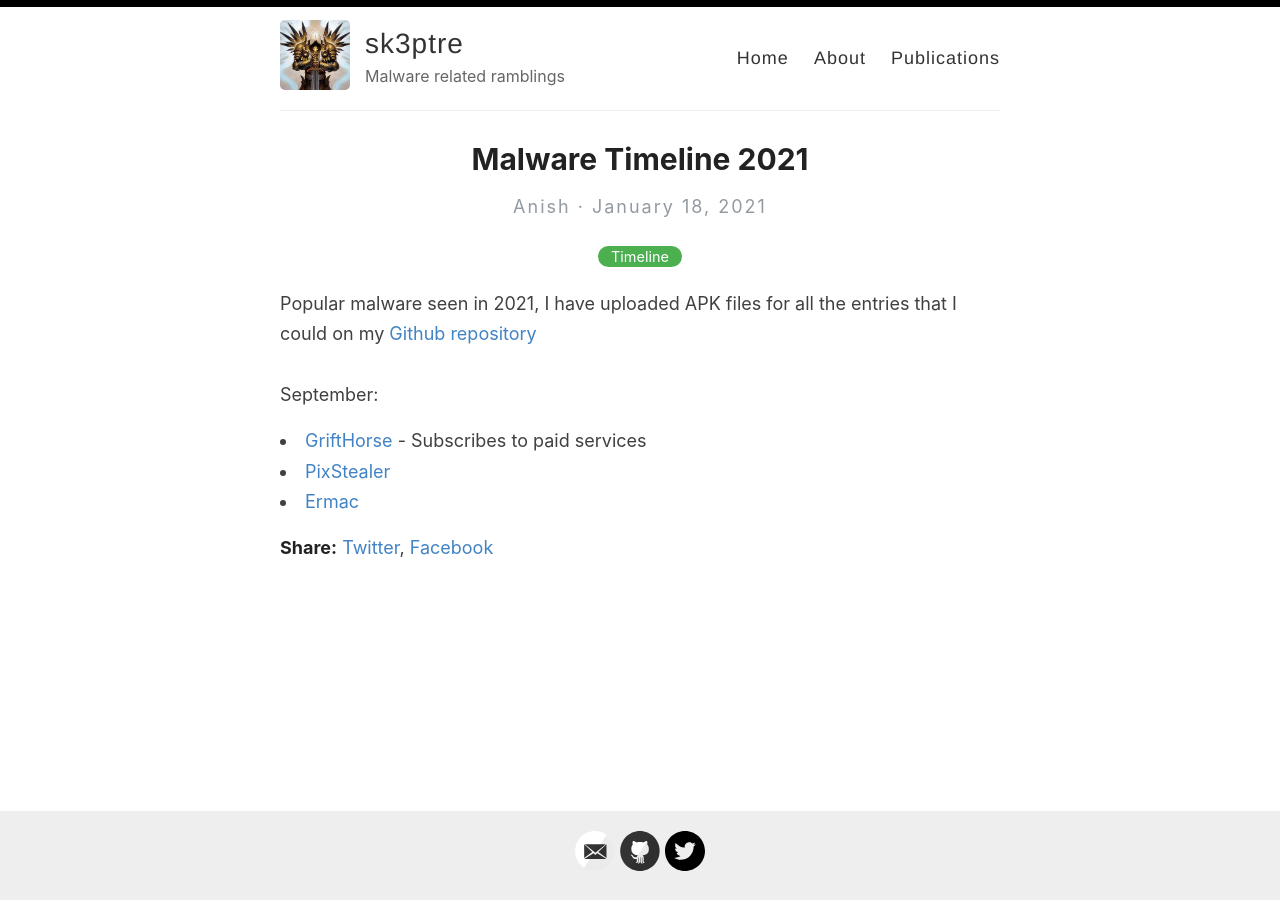
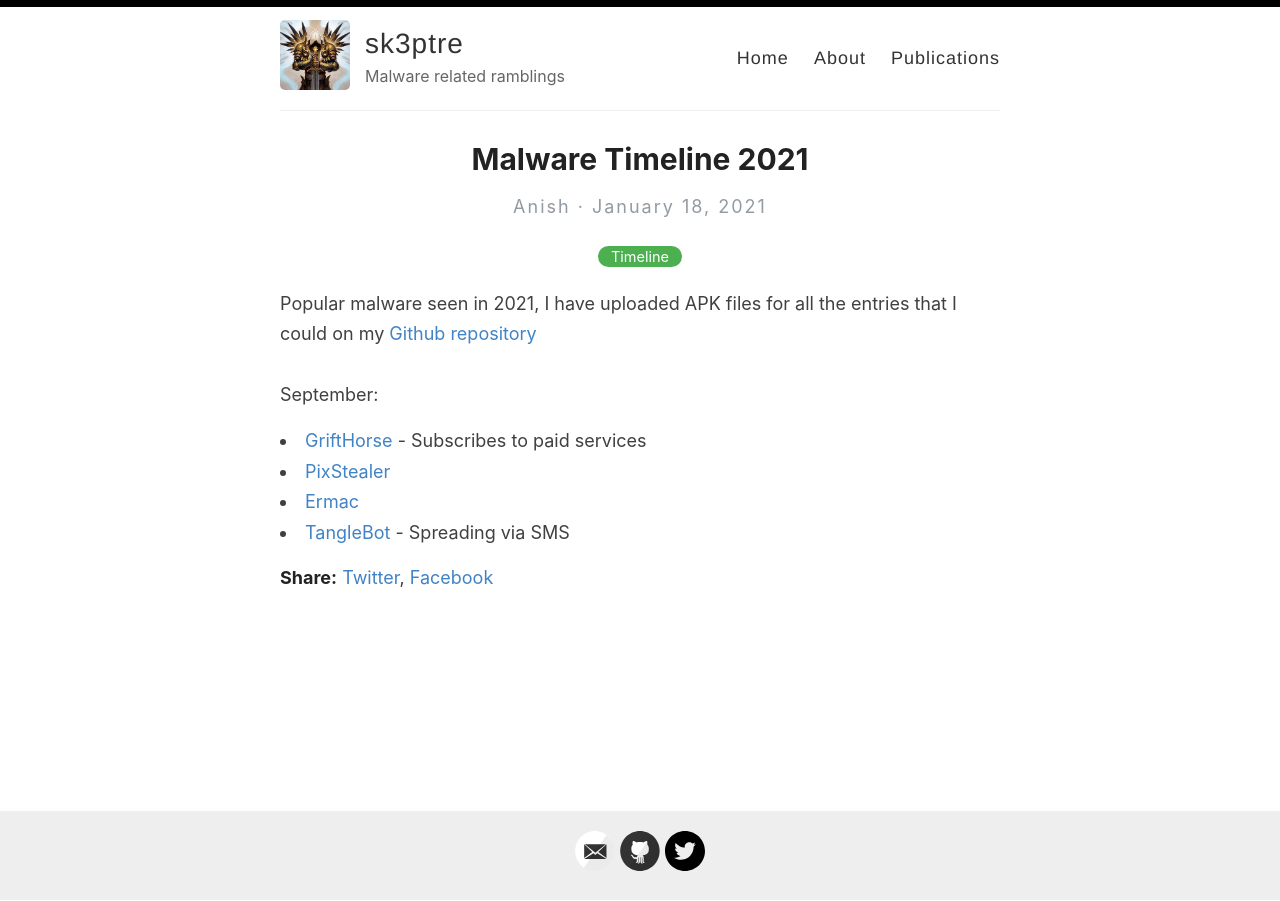
Before and after one commit to sk3ptre/sk3ptre.github.io, a Jekyll site: the page built from _posts/2021-01-18-Malware-Timeline-2021.md, in a window 1280 px wide. Built offline with Jekyll 4.4.1, drawn with Linux system fonts in a browser that asks for light colours.

Commit message:
Update 2021-01-18-Malware-Timeline-2021.md

```diff
--- a/_posts/2021-01-18-Malware-Timeline-2021.md
+++ b/_posts/2021-01-18-Malware-Timeline-2021.md
@@ -10,3 +10,4 @@
 <li><a href="https://blog.zimperium.com/grifthorse-android-trojan-steals-millions-from-over-10-million-victims-globally/">GriftHorse</a> - Subscribes to paid services</li>
 <li><a href="https://research.checkpoint.com/2021/pixstealer-a-new-wave-of-android-banking-trojans-abusing-accessibility-services/">PixStealer</a></li>
 <li><a href="https://www.threatfabric.com/blogs/ermac-another-cerberus-reborn.html">Ermac</a></li>
+<li><a href="https://www.cloudmark.com/en/blog/mobile/tanglebot-new-advanced-sms-malware-targets-mobile-users-across-us-and-canada-covid-19">TangleBot</a> - Spreading via SMS</li>
```
